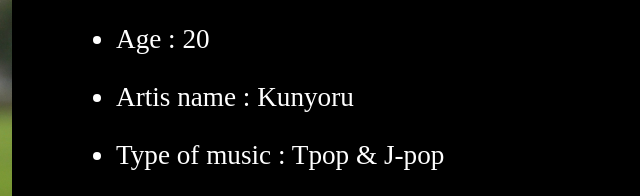
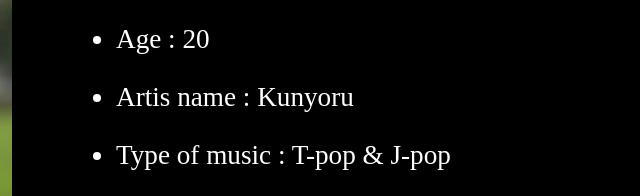
Before and after one commit to SupatDenprasert/test03, a plain HTML site: page index.html in a window 1280 px wide. Shown: the part 1144-1340 px from the top of the page, 500-1140 px from the left. Drawn offline with Linux system fonts and the light colour scheme.

Commit message:
Edit resources

```diff
--- a/index.html
+++ b/index.html
@@ -48,7 +48,7 @@
             <li><p>Name : Supat Denprasert</p></li>
             <li><p>Age : 20</p></li>
             <li><p>Artis name : Kunyoru</p></li>
-            <li><p>Type of music : Tpop & J-pop</p></li>
+            <li><p>Type of music : T-pop & J-pop</p></li>
             <li><p><mark>Live Time </mark> : Tu Night Market ( Wednesday 19:30-21:00 )</p></li>
             <li><p>For Part-time Job : Acoustic Promotion
                 (<del> 150</del><ins> 120bath!!!</ins> /hrs)</p></li>
```
